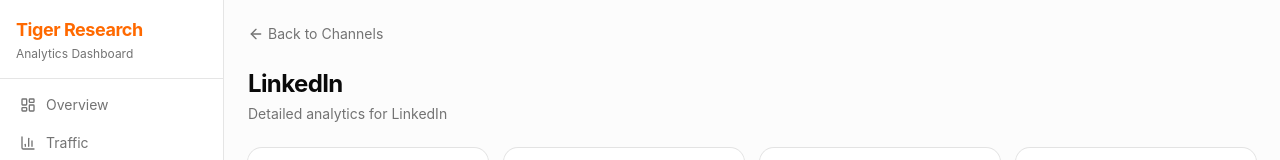
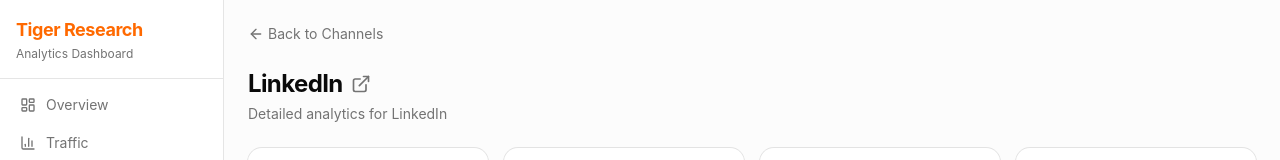
Before and after one commit to margot1ee/tiger-dashboard, a Next.js app: page /channels/linkedin in a window 1280 px wide. Shown: the top 160 px of the page. Built offline with nearby package versions, Linux system fonts and the light colour scheme; a web font is replaced by a local one.

Commit message:
Add external link icon to channel detail pages

```diff
--- a/app/channels/[channel]/page.tsx
+++ b/app/channels/[channel]/page.tsx
@@ -7,7 +7,15 @@
 import { Card, CardContent, CardHeader, CardTitle } from "@/components/ui/card";
 import { format, subDays } from "date-fns";
 import Link from "next/link";
-import { ArrowLeft } from "lucide-react";
+import { ArrowLeft, ExternalLink } from "lucide-react";
+
+const channelUrls: Record<string, string> = {
+  substack: "https://reports.tiger-research.com/",
+  x: "https://x.com/Tiger_Research_",
+  linkedin: "https://www.linkedin.com/company/tiger-research-inc/",
+  youtube: "https://www.youtube.com/@Tiger_Research",
+  telegram: "https://t.me/tiger_research",
+};
 
 function seededRandom(seed: number) {
   const x = Math.sin(seed) * 10000;
@@ -51,7 +59,20 @@
       </Link>
 
       <div>
-        <h1 className="text-2xl font-bold tracking-tight">{metrics.name}</h1>
+        <h1 className="text-2xl font-bold tracking-tight flex items-center gap-2">
+          {metrics.name}
+          {channelUrls[channel] && (
+            <a
+              href={channelUrls[channel]}
+              target="_blank"
+              rel="noopener noreferrer"
+              className="text-muted-foreground hover:text-orange-500 transition-colors"
+              title={`Open ${metrics.name}`}
+            >
+              <ExternalLink className="h-5 w-5" />
+            </a>
+          )}
+        </h1>
         <p className="text-sm text-muted-foreground mt-1">
           Detailed analytics for {metrics.name}
         </p>
```
